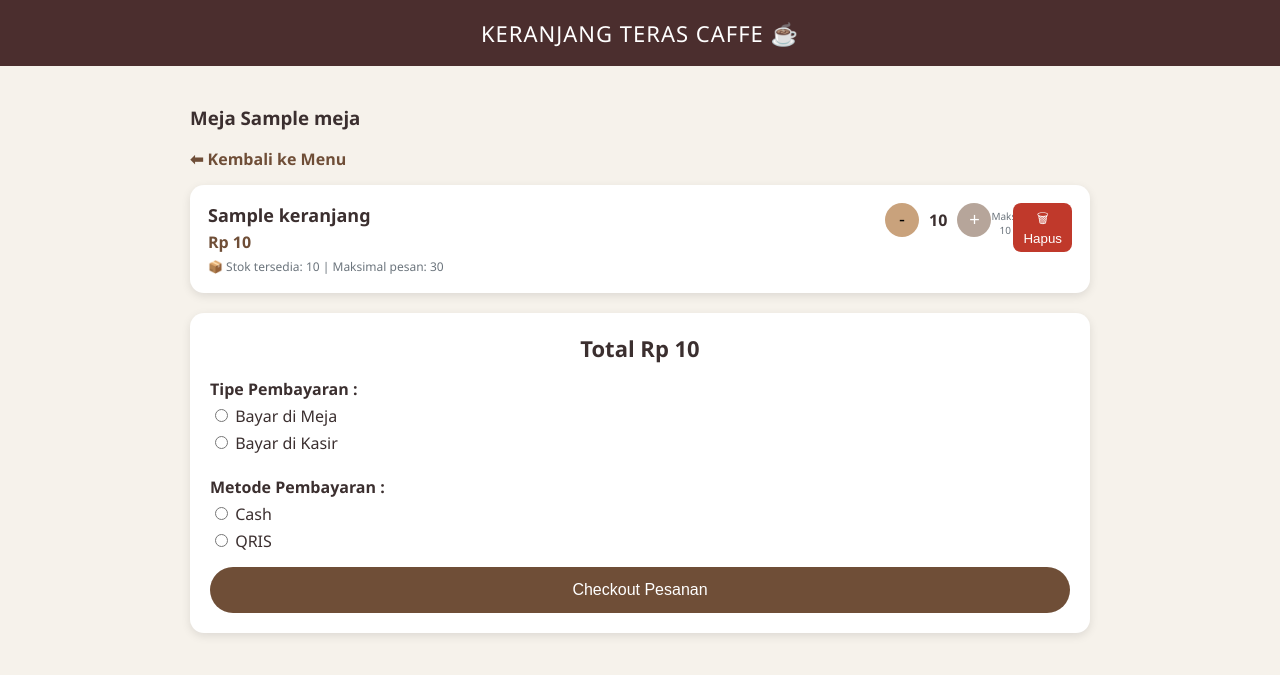
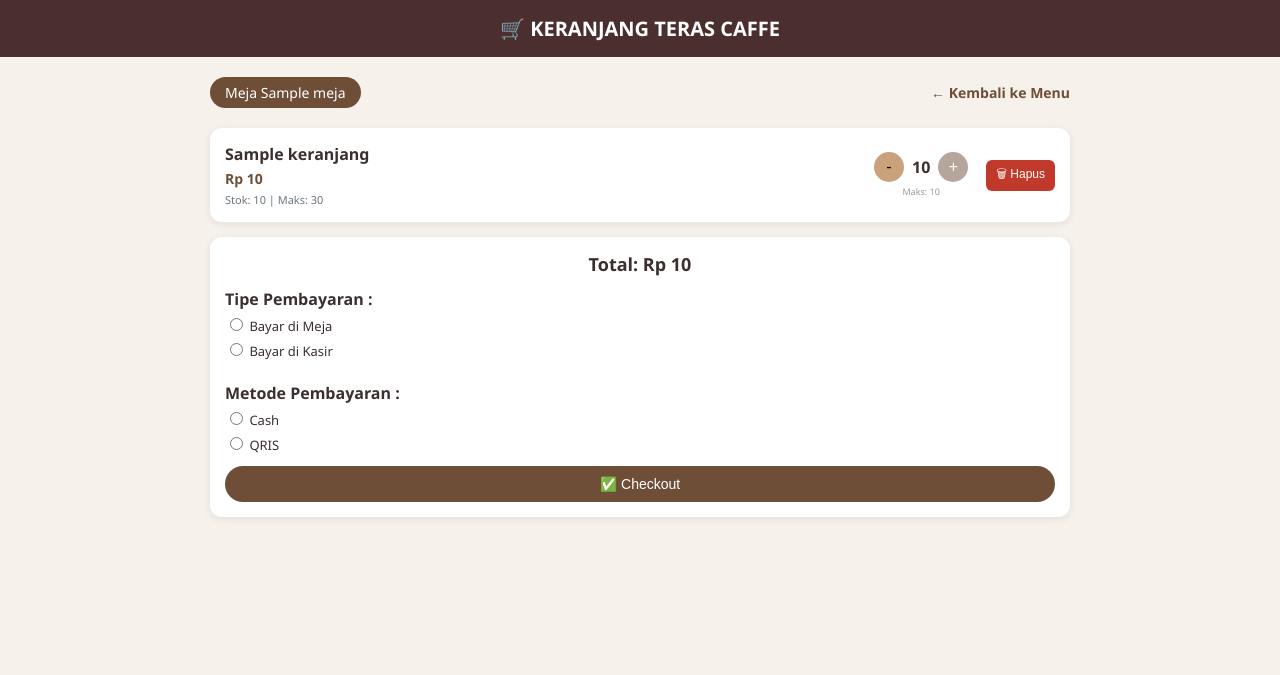
Before and after one commit to Xyump123/teras_caffe, a CodeIgniter 4 app: the page made by app/Views/menu/keranjang.php in a window 1280 px wide. Shown: the top 675 px of the page. Run offline with PHP 8.4 and a stand-in for CodeIgniter, Linux system fonts and the light colour scheme; the template is opened without the code that fills it: most values are stand-ins (such as "Sample title", 1, 10 or a date in 2020); data that the repository does not hold is empty; some libraries are stand-ins or nearby versions.

Commit message:
nerapihkan tampilan pelanggan

```diff
--- a/app/Views/menu/keranjang.php
+++ b/app/Views/menu/keranjang.php
@@ -2,15 +2,15 @@
 <html>
 
 <head>
-
-    <!-- FAVICON -->
     <link rel="icon" type="image/jpeg" href="<?= base_url('uploads/favicon.jpeg') ?>">
     <link rel="shortcut icon" type="image/jpeg" href="<?= base_url('uploads/favicon.jpeg') ?>">
-
     <title>Keranjang Teras Caffe</title>
     <meta name="viewport" content="width=device-width, initial-scale=1">
+    <style>
+        * {
+            box-sizing: border-box;
+        }
 
-    <style>
         body {
             font-family: 'Segoe UI', sans-serif;
             margin: 0;
@@ -21,91 +21,111 @@
         .header {
             background: #4b2e2e;
             color: white;
-            padding: 18px;
+            padding: 15px;
             text-align: center;
-            font-size: 22px;
-            letter-spacing: 1px;
+            font-size: 20px;
+            font-weight: bold;
         }
 
         .container {
             max-width: 900px;
-            margin: auto;
+            margin: 0 auto;
             padding: 20px;
+        }
+
+        .top-bar {
+            display: flex;
+            justify-content: space-between;
+            align-items: center;
+            margin-bottom: 20px;
+            flex-wrap: wrap;
+            gap: 10px;
+        }
+
+        .meja-title {
+            background: #6f4e37;
+            color: white;
+            padding: 6px 15px;
+            border-radius: 25px;
+            font-size: 14px;
         }
 
         .back {
             text-decoration: none;
             color: #6f4e37;
             font-weight: bold;
+            font-size: 14px;
         }
 
         .card {
             background: white;
-            border-radius: 14px;
-            padding: 18px;
-            margin-top: 15px;
-            box-shadow: 0 3px 10px rgba(0, 0, 0, 0.1);
+            border-radius: 12px;
+            padding: 15px;
+            margin-top: 12px;
+            box-shadow: 0 2px 8px rgba(0, 0, 0, 0.08);
         }
 
         .flex {
             display: flex;
-            align-items: flex-start;
+            align-items: center;
             justify-content: space-between;
-            gap: 20px;
+            gap: 15px;
+            flex-wrap: wrap;
         }
 
         .menu-info {
-            flex: 1;
+            flex: 2;
+            min-width: 150px;
         }
 
         .nama {
-            font-size: 18px;
+            font-size: 16px;
             font-weight: 600;
         }
 
         .harga {
             color: #6f4e37;
             font-weight: bold;
+            font-size: 14px;
             margin-top: 4px;
         }
 
         .stok-info {
-            font-size: 12px;
-            margin-top: 5px;
+            font-size: 11px;
+            margin-top: 4px;
             color: #6c757d;
         }
 
         .opsi {
             margin-top: 8px;
-            font-size: 14px;
+            font-size: 12px;
         }
 
         .opsi label {
-            margin-right: 10px;
+            margin-right: 8px;
             cursor: pointer;
         }
 
         .qty-box {
-            width: 120px;
-            display: flex;
-            align-items: center;
-            justify-content: center;
+            min-width: 100px;
+            text-align: center;
         }
 
         .qty {
             display: flex;
             align-items: center;
-            gap: 10px;
+            justify-content: center;
+            gap: 8px;
         }
 
         .qty-btn {
-            width: 34px;
-            height: 34px;
+            width: 30px;
+            height: 30px;
             border: none;
             border-radius: 50%;
-            font-size: 18px;
+            font-size: 16px;
             cursor: pointer;
-            transition: 0.3s;
+            transition: 0.2s;
         }
 
         .qty-btn:disabled {
@@ -122,55 +142,57 @@
             color: white;
         }
 
-        .hapus-box {
-            width: 40px;
-            display: flex;
-            justify-content: flex-end;
+        .max-hint {
+            font-size: 9px;
+            color: #999;
+            margin-top: 3px;
         }
 
         .hapus {
             background: #c0392b;
             color: white;
             border: none;
-            padding: 6px 10px;
-            border-radius: 8px;
+            padding: 5px 10px;
+            border-radius: 6px;
             cursor: pointer;
+            font-size: 12px;
         }
 
         .total-box {
             background: white;
-            border-radius: 14px;
-            padding: 20px;
-            margin-top: 20px;
-            box-shadow: 0 3px 10px rgba(0, 0, 0, 0.1);
+            border-radius: 12px;
+            padding: 15px;
+            margin-top: 15px;
+            box-shadow: 0 2px 8px rgba(0, 0, 0, 0.08);
         }
 
         .total {
-            font-size: 22px;
+            font-size: 18px;
             font-weight: bold;
             text-align: center;
-            margin-bottom: 15px;
+            margin-bottom: 12px;
         }
 
         .metode-box {
-            margin-bottom: 15px;
+            margin-bottom: 12px;
         }
 
         .metode-box label {
             display: block;
             margin-top: 5px;
+            font-size: 13px;
         }
 
         .checkout {
             width: 100%;
             background: #6f4e37;
             border: none;
-            padding: 14px;
+            padding: 10px;
             border-radius: 25px;
             color: white;
-            font-size: 16px;
+            font-size: 14px;
             cursor: pointer;
-            transition: 0.3s;
+            transition: 0.2s;
         }
 
         .checkout:hover {
@@ -200,23 +246,20 @@
 <body>
 
     <div class="header">
-        KERANJANG TERAS CAFFE ☕
+        🛒 KERANJANG TERAS CAFFE
     </div>
 
     <div class="container">
 
-        <h3>Meja <?= esc($meja) ?></h3>
-
-        <a class="back" href="<?= base_url('/menu?meja=' . $meja) ?>">
-            ⬅ Kembali ke Menu
-        </a>
+        <div class="top-bar">
+            <span class="meja-title">Meja <?= esc($meja) ?></span>
+            <a class="back" href="<?= base_url('/menu?meja=' . $meja) ?>">← Kembali ke Menu</a>
+        </div>
 
         <?php if (!empty($keranjang)): ?>
 
             <form action="<?= base_url('/menu/struk') ?>" method="post" id="formCheckout">
-
                 <?= csrf_field() ?>
-
                 <input type="hidden" name="meja" value="<?= $meja ?>">
 
                 <?php
@@ -228,77 +271,47 @@
                 ?>
 
                     <div class="card">
-
                         <div class="flex">
 
                             <div class="menu-info">
-
-                                <div class="nama">
-                                    <?= esc($k['nama_menu']) ?>
-                                </div>
-
-                                <div class="harga">
-                                    Rp <?= number_format($k['harga'], 0, ',', '.') ?>
-                                </div>
-
-                                <div class="stok-info">
-                                    📦 Stok tersedia: <?= $k['stok'] ?> | Maksimal pesan: 30
-                                </div>
+                                <div class="nama"><?= esc($k['nama_menu']) ?></div>
+                                <div class="harga">Rp <?= number_format($k['harga'], 0, ',', '.') ?></div>
+                                <div class="stok-info">Stok: <?= $k['stok'] ?> | Maks: 30</div>
 
                                 <?php if ($k['ada_level'] == 1): ?>
-
                                     <div class="opsi">
-
                                         <b>Level Pedas :</b><br>
-
                                         <?php for ($i = 1; $i <= 5; $i++): ?>
-
                                             <label>
                                                 <input type="radio" name="level_<?= $k['id'] ?>" value="<?= $i ?>" required>
                                                 🌶 <?= $i ?>
                                             </label>
-
                                         <?php endfor; ?>
-
                                     </div>
-
                                 <?php endif; ?>
 
                                 <?php if (!$isStokCukup): ?>
-                                    <div class="warning">
-                                        ⚠️ Stok tidak mencukupi! (Stok: <?= $k['stok'] ?>)
-                                    </div>
+                                    <div class="warning">⚠️ Stok tidak mencukupi! (Stok: <?= $k['stok'] ?>)</div>
                                 <?php endif; ?>
-
                             </div>
 
                             <div class="qty-box">
-
                                 <div class="qty">
-
                                     <a href="<?= base_url('/menu/keranjang/kurang/' . $k['id'] . '/' . $meja) ?>">
                                         <button type="button" class="qty-btn minus" <?= $k['qty'] <= 1 ? 'disabled' : '' ?>>-</button>
                                     </a>
-
                                     <b><?= $k['qty'] ?></b>
-
                                     <a href="<?= base_url('/menu/keranjang/tambah/' . $k['id'] . '/' . $meja) ?>">
                                         <button type="button" class="qty-btn plus" <?= $k['qty'] >= $maxQty ? 'disabled' : '' ?>>+</button>
                                     </a>
-
                                 </div>
-                                <div class="stok-info" style="font-size: 10px; text-align: center;">
-                                    Maks: <?= $maxQty ?>
-                                </div>
-
+                                <div class="max-hint">Maks: <?= $maxQty ?></div>
                             </div>
 
                             <div class="hapus-box">
-
                                 <a href="<?= base_url('/menu/keranjang/hapus/' . $k['id'] . '/' . $meja) ?>">
                                     <button type="button" class="hapus">🗑 Hapus</button>
                                 </a>
-
                             </div>
 
                         </div>
@@ -307,60 +320,31 @@
                 <?php endforeach; ?>
 
                 <div class="total-box">
-
-                    <div class="total">
-                        Total Rp <?= number_format($total, 0, ',', '.') ?>
-                    </div>
+                    <div class="total">Total: Rp <?= number_format($total, 0, ',', '.') ?></div>
 
                     <div class="metode-box">
-
                         <b>Tipe Pembayaran :</b>
-
-                        <label>
-                            <input type="radio" name="tipe_pembayaran" value="meja" id="tipeMeja" required>
-                            Bayar di Meja
-                        </label>
-
-                        <label>
-                            <input type="radio" name="tipe_pembayaran" value="kasir" id="tipeKasir">
-                            Bayar di Kasir
-                        </label>
+                        <label><input type="radio" name="tipe_pembayaran" value="meja" id="tipeMeja" required> Bayar di Meja</label>
+                        <label><input type="radio" name="tipe_pembayaran" value="kasir" id="tipeKasir"> Bayar di Kasir</label>
 
                         <br>
 
                         <b>Metode Pembayaran :</b>
-
-                        <label>
-                            <input type="radio" name="metode_bayar" value="Cash" id="metodeCash">
-                            Cash
-                        </label>
-
-                        <label>
-                            <input type="radio" name="metode_bayar" value="QRIS" id="metodeQRIS">
-                            QRIS
-                        </label>
-
+                        <label><input type="radio" name="metode_bayar" value="Cash" id="metodeCash"> Cash</label>
+                        <label><input type="radio" name="metode_bayar" value="QRIS" id="metodeQRIS"> QRIS</label>
                     </div>
 
-                    <button type="submit" class="checkout" id="btnCheckout" <?= !$stokValid ? 'disabled' : '' ?>>
-                        Checkout Pesanan
-                    </button>
+                    <button type="submit" class="checkout" id="btnCheckout" <?= !$stokValid ? 'disabled' : '' ?>>✅ Checkout</button>
+
                     <?php if (!$stokValid): ?>
-                        <div class="warning" style="text-align: center; margin-top: 10px;">
-                            ⚠️ Ada item yang stoknya tidak mencukupi. Silakan kurangi jumlah pesanan.
-                        </div>
+                        <div class="warning" style="text-align: center; margin-top: 10px;">⚠️ Ada item yang stoknya tidak mencukupi. Kurangi jumlah pesanan.</div>
                     <?php endif; ?>
-
                 </div>
 
             </form>
 
         <?php else: ?>
-
-            <div class="kosong">
-                🛒 Keranjang Masih Kosong
-            </div>
-
+            <div class="kosong">🛒 Keranjang Masih Kosong</div>
         <?php endif; ?>
 
     </div>
```
Also changed, not shown: other parts of app/Views/menu/keranjang.php (+30 -6 lines).
